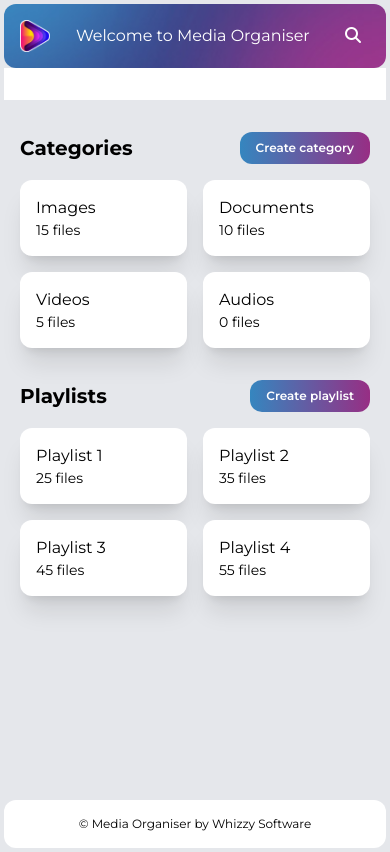
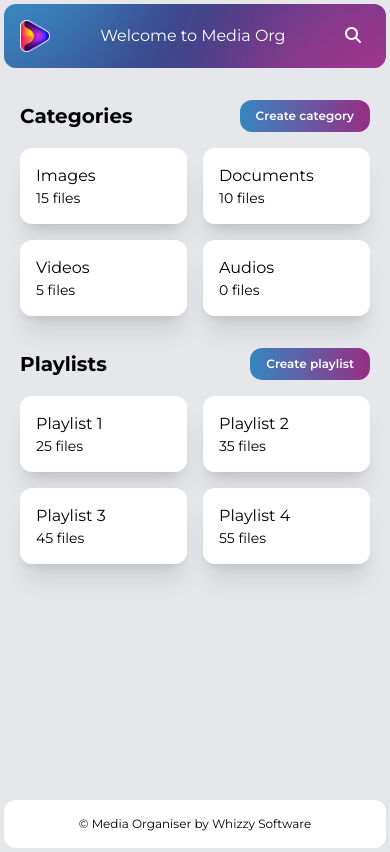
Before and after one commit to lucilevacquie/media-organiser, a React (Create React App) app: page /playlists in a window 390 px wide. Built offline with nearby package versions, Linux system fonts and the light colour scheme.

Commit message:
created files for data + create functions

```diff
--- a/src/components/card.js
+++ b/src/components/card.js
@@ -1,11 +1,11 @@
 import React from 'react';
 
-const Card = ({name, nbOfFiles}) => {
+const Card = ({name, nbOfFiles, path}) => {
     return(
-        <button className='w-full p-4 bg-white text-left rounded-xl shadow-xl hover:shadow-2xl focus:shadow-2xl'>
+        <a href={path} className='w-full p-4 bg-white text-left rounded-xl shadow-xl hover:shadow-2xl focus:shadow-2xl'>
             <h3 className='text-semibold'>{name}</h3>
             <p className='text-sm'>{nbOfFiles} files</p>
-        </button>
+        </a>
     )
 }
 
--- a/src/components/navigation.js
+++ b/src/components/navigation.js
@@ -1,6 +1,9 @@
 import React from 'react';
 
-const Navigation = ({isSearchOpen, setIsSearchOpen}) => {
+const Navigation = ({title, isSearchOpen, setIsSearchOpen}) => {
+
+    const search = () => {}
+
     return (
         <div>
             {/* Mobile navigation */}
@@ -11,7 +14,7 @@ const Navigation = ({isSearchOpen, setIsSearchOpen}) => {
                             <img src='img/logo.png' alt='Media Organiser Logo' className='w-full h-full'/>
                         </a>
                         <div>
-                            Welcome to Media Organiser
+                            {title}
                         </div>
                         <button onClick={() => setIsSearchOpen(!isSearchOpen)} className='p-2 border border-transparent rounded-xl hover:border-white focus:border-white'>
                             <i className="fa-solid fa-magnifying-glass"></i>
@@ -36,15 +39,20 @@ const Navigation = ({isSearchOpen, setIsSearchOpen}) => {
                 </div>
             </nav>
             {/* Laptop navigation */}
-            <div className='w-full bg-white py-4'>
-                <nav className='hidden max-w-7xl mx-auto px-4 lg:px-8 md:block'>
+            <div className='hidden w-full bg-white py-4 md:block'>
+                <nav className='max-w-7xl mx-auto px-4 flex justify-between lg:px-8'>
                     <div className='flex space-x-4 items-center'>
                         <a href='/' className='h-12'>
                             <img src='img/logo.png' alt='Media Organiser Logo' className='w-full h-full'/>
                         </a>
                         <div className='font-bold uppercase'>Media Org <br/><span className='text-xs font-normal'>by Whizzy Software</span></div>
                     </div>
-
+                    <form onSubmit={() => search()} className='flex space-x-4'>
+                        <input type='search' placeholder='Search' className='px-4 py-2 border rounded-lg'/>
+                        <button type='submit' className='p-2 border border-transparent rounded-xl hover:border-white focus:border-white'>
+                            <i className="fa-solid fa-magnifying-glass"></i>
+                        </button>
+                    </form>
                 </nav>
             </div>
 
--- a/src/pages/dashboard.js
+++ b/src/pages/dashboard.js
@@ -14,11 +14,17 @@ const Dashboard = ({categories, playlists, setIsModalOpen, setModalType}) => {
                         Create category
                     </button>
                 </div>
-                <div className={`mt-4 grid grid-cols-2 gap-4 md:flex md:space-x-8`}>
+                <div>
+                    {categories.length === 0 ?
+                    <button onClick={() => (setIsModalOpen(true) && setModalType('category'))} className='hidden mt-4 px-8 py-2 bg-gradient-to-r from-lightBlue to-pink rounded-xl text-white text-2xl font-bold md:block'>+ Create category</button>
+                    :
+                    <div className='mt-4 grid grid-cols-2 gap-4 md:flex md:space-x-8'>
                         {categories.map(category => (
                             <Card name={category.name} nbOfFiles={category.nbOfFiles}/>
                         ))}
                         <button onClick={() => (setIsModalOpen(true) && setModalType('category'))} className='hidden px-8 py-2 bg-gradient-to-r from-lightBlue to-pink rounded-xl text-white text-2xl font-bold md:block'>+</button>
+                    </div>
+                    }
                 </div>
             </div>
             <div className='mt-8'>
@@ -28,11 +34,17 @@ const Dashboard = ({categories, playlists, setIsModalOpen, setModalType}) => {
                         Create playlist
                     </button>
                 </div>
-                <div className={`mt-4 grid grid-cols-2 gap-4 md:flex md:space-x-8`}>
+                <div>
+                    {playlists.length === 0 ?
+                    <button onClick={() => (setIsModalOpen(true) && setModalType('playlist'))} className='hidden mt-4 px-8 py-2 bg-gradient-to-r from-lightBlue to-pink rounded-xl text-white text-2xl font-bold md:block'>+ Create playlist</button>
+                    :
+                    <div className='mt-4 grid grid-cols-2 gap-4 md:flex md:space-x-8'>
                         {playlists.map(playlist => (
                             <Card name={playlist.name} nbOfFiles={playlist.nbOfFiles}/>
                         ))}
                         <button onClick={() => (setIsModalOpen(true) && setModalType('playlist'))} className='hidden px-8 py-2 bg-gradient-to-r from-lightBlue to-pink rounded-xl text-white text-2xl font-bold md:block'>+</button>
+                    </div>
+                    }
                 </div>
             </div>
         </div>
--- a/src/providers/ThemeContext.js
+++ b/src/providers/ThemeContext.js
@@ -6,64 +6,66 @@ import Navigation from '../components/navigation';
 import Dashboard from '../pages/dashboard';
 
 //DATA
-const categories = [
-    {
-        name: 'Images',
-        nbOfFiles: 15
-    },
-    {
-        name: 'Documents',
-        nbOfFiles: 10
-    },
-    {
-        name: 'Videos',
-        nbOfFiles: 5
-    },
-    {
-        name: 'Audios',
-        nbOfFiles: 0
-    }
-];
+import Categories from './categoryData';
+import Playlists from './playlistData';
 
-const playlists = [
-    {
-        name: 'Playlist 1',
-        nbOfFiles: 25
-    },
-    {
-        name: 'Playlist 2',
-        nbOfFiles: 35
-    },
-    {
-        name: 'Playlist 3',
-        nbOfFiles: 45
-    },
-    {
-        name: 'Playlist 4',
-        nbOfFiles: 55
-    }
-];
 
 const ThemeContext = createContext();
 export const useThemeContext = () => useContext(ThemeContext);
 
 export default function ThemeProvider() {
 
+    const [categories, setCategories] = useState(Categories);
+    const [playlists, setPlaylists] = useState(Playlists);
+
     const [isSearchOpen, setIsSearchOpen] = useState(false);
+
     const [isModalOpen, setIsModalOpen] = useState(false);
     const [modalType, setModalType] = useState('');
 
-    const createCategory = () => {}
+    const createCategory = (category) => {
+        //name
+        //nbOfFiles = 0
+        //generate path: categories/category-name
+        //push to categories array
+        const newCategories = [...categories];
+        newCategories.push(category);
+        setCategories(newCategories);
+    }
 
-    const createPlaylist = () => {}
+    const createPlaylist = (playlist) => {
+        //name
+        //nbOfFiles = 0
+        //generate path: playlists/playlist-name
+        //push to playlists array
+        const newPlaylists = [...playlists];
+        newPlaylists.push(playlist);
+        setPlaylists(newPlaylists);
+    }
 
     const values = {isSearchOpen, setIsSearchOpen, setIsModalOpen, setModalType}
+
+    const setTitle = () => {
+        //default (dashboard)
+        let title = ''
+
+        if(window.location.pathname === 'categories'){
+            //if slug = categories -> 'Categories'
+            title = 'Categories'
+        } else if(window.location.pathname === 'playlists'){
+            //if slug = playlists -> 'Playlists'
+            title = 'Playlists'
+        } else {
+            title = 'Welcome to Media Org'
+        }
+        return title
+    }
 
     return(
         <ThemeContext.Provider value={values}>
             <div className='bg-gray-200 py-1'>
                 <div className='relative min-h-screen mx-1'>
-                    <Navigation isSearchOpen={isSearchOpen} setIsSearchOpen={setIsSearchOpen}/>
+                    <Navigation title={setTitle()} isSearchOpen={isSearchOpen} setIsSearchOpen={setIsSearchOpen}/>
                     <Dashboard categories={categories} playlists={playlists} setIsModalOpen={setIsModalOpen} setModalType={setModalType}/>
                     <Footer/>
                 </div>
@@ -72,7 +74,7 @@ export default function ThemeProvider() {
             {isModalOpen &&
             <div className='absolute top-0 left-0'>
                 <div className='w-screen h-screen bg-black/40'></div>
-                <div className='absolute top-0 max-w-3xl mx-auto p-4 bg-white rounded-xl'>
+                <div className='absolute top-0 w-96 mx-auto p-4 bg-white rounded-xl'>
                     <div className='flex justify-between'>
                     {modalType === 'category' ?
                         <h3 className='font-bold'>Create a category</h3>
@@ -84,17 +86,17 @@ export default function ThemeProvider() {
                         </button>
                     </div>
                     {modalType === 'category' ?
-                        <form onSubmit={createCategory()}>
+                        <form onSubmit={createCategory()} className='mt-4 flex flex-col space-y-2'>
                             <label>Category name</label>
-                            <input type='text'/>
+                            <input type='text' className='py-2 px-4 border rounded-lg'/>
                         </form>
                     :
-                        <form onSubmit={createPlaylist()}>
+                        <form onSubmit={createPlaylist()} className='mt-4 flex flex-col space-y-2'>
                             <label>Playlist name</label>
-                            <input type='text'/>
+                            <input type='text' className='py-2 px-4 border rounded-lg'/>
                         </form>
                     }
-                    <button type='submit'>Create</button>
+                    <button type='submit' className='mt-4 w-full py-2 px-4 text-center bg-gradient-to-r from-lightBlue to-pink rounded-xl text-white font-semibold'>Create</button>
                 </div>
             </div>
             }
--- /dev/null
+++ b/src/providers/categoryData.js
@@ -0,0 +1,24 @@
+let Categories = [
+    {
+        name: 'Images',
+        nbOfFiles: 15,
+        path: 'categories/images'
+    },
+    {
+        name: 'Documents',
+        nbOfFiles: 10,
+        path: 'categories/documents'
+    },
+    {
+        name: 'Videos',
+        nbOfFiles: 5,
+        path: 'categories/videos'
+    },
+    {
+        name: 'Audios',
+        nbOfFiles: 0,
+        path: 'categories/audios'
+    }
+];
+
+export default Categories;
--- /dev/null
+++ b/src/providers/playlistData.js
@@ -0,0 +1,24 @@
+let playlists = [
+    {
+        name: 'Playlist 1',
+        nbOfFiles: 25,
+        path: 'playlists/playlist-1'
+    },
+    {
+        name: 'Playlist 2',
+        nbOfFiles: 35,
+        path: 'playlists/playlist-2'
+    },
+    {
+        name: 'Playlist 3',
+        nbOfFiles: 45,
+        path: 'playlists/playlist-3'
+    },
+    {
+        name: 'Playlist 4',
+        nbOfFiles: 55,
+        path: 'playlists/playlist-4'
+    }
+];
+
+export default playlists;
```
Lines whose indentation alone changed are shown as unchanged.
